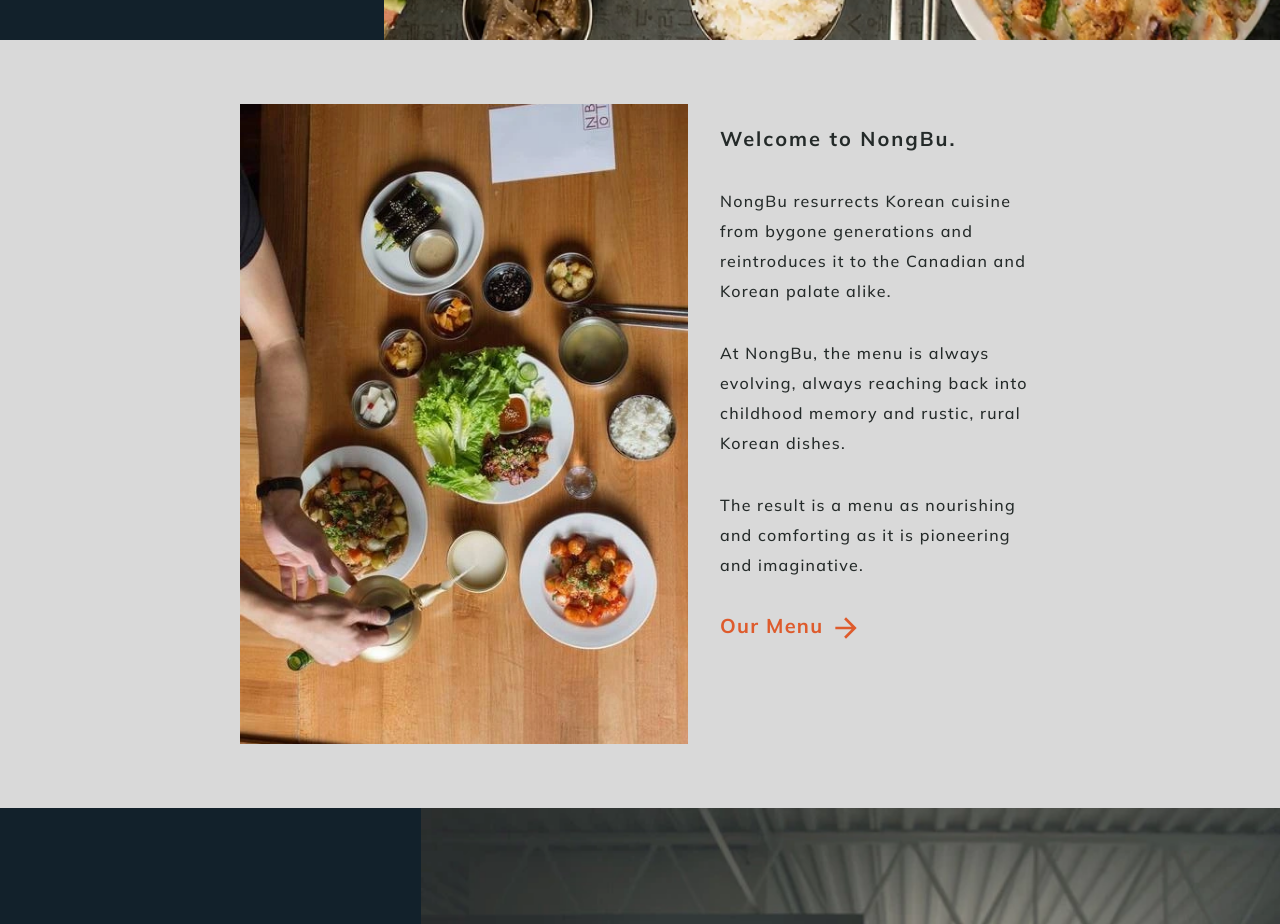
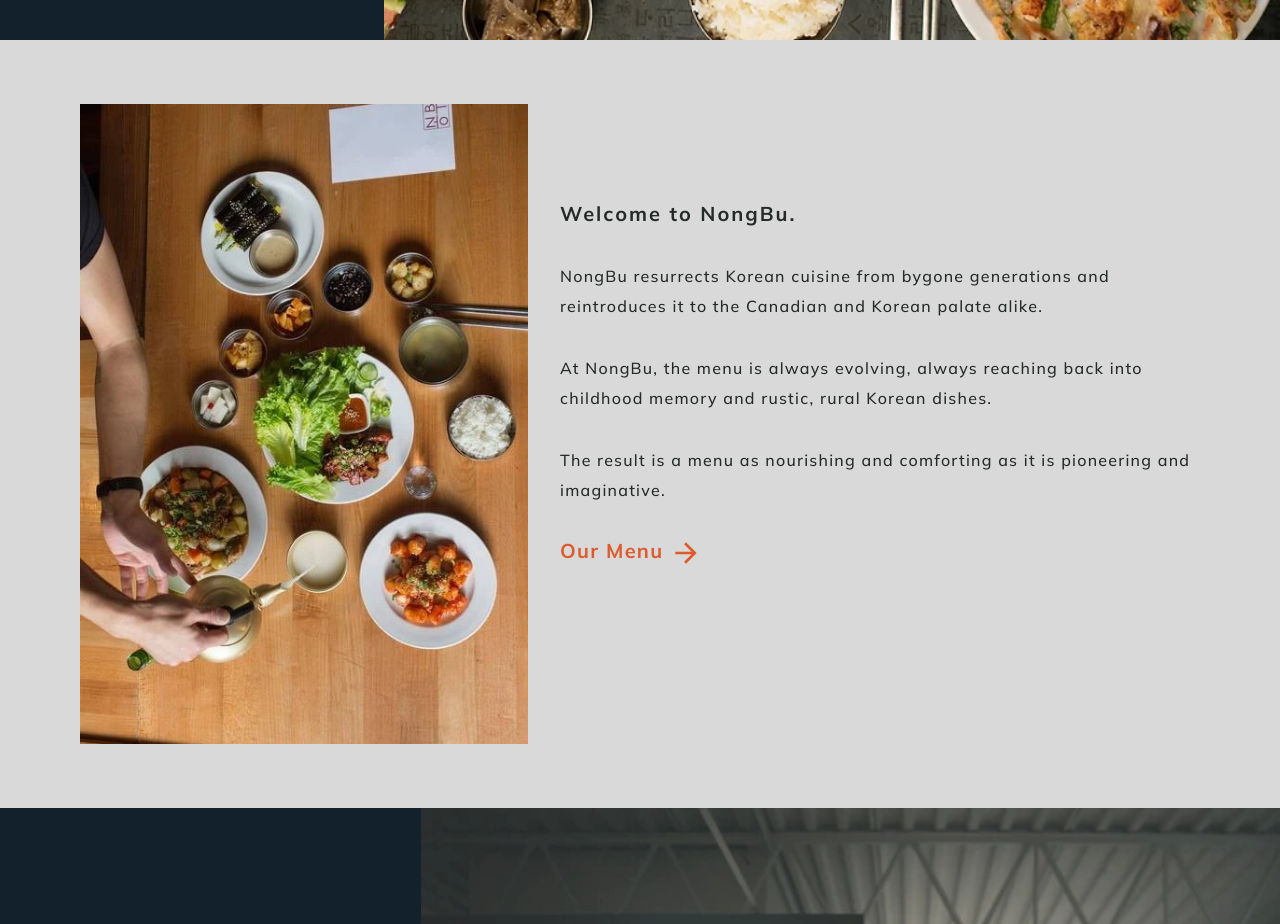
Before and after one commit to kev-nr-ley/nongbuWebsite, a React (Vite) app: page / in a window 1280 px wide. Shown: the part 760-1684 px from the top of the page. Built offline with nearby package versions, Linux system fonts and the light colour scheme.

Commit message:
fixed home/about text width

```diff
--- a/src/sections/home/About.jsx
+++ b/src/sections/home/About.jsx
@@ -28,7 +28,8 @@
         flexDirection={"column"}
         height='100%'
         w={["100%", "50vw", "50vw", "50vw"]}
-        maxW='320px'
+        // maxW='320px'
+        maxW={['100%, 320px']}
         px={['5vw', '0']}
         gap='8'
         // px={["5vw", "0vw", "0vw", "0vw"]}
```
